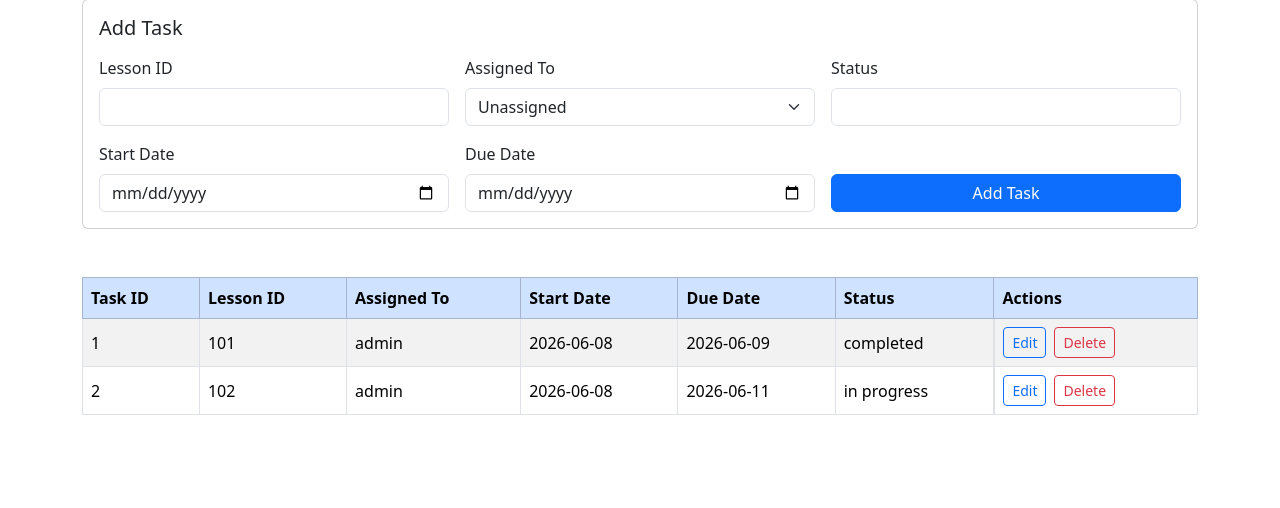
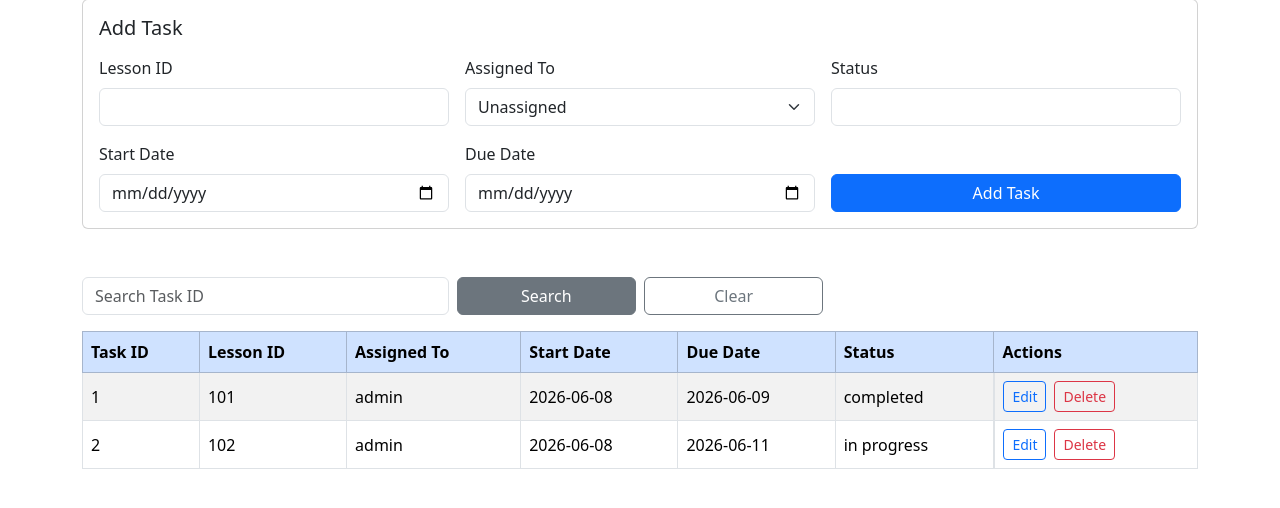
Before and after one commit to ApurwaNile/application_development-_CRUD, a FastAPI app: page /tasks in a window 1280 px wide. Shown: the part 209-717 px from the top of the page. Run offline with FastAPI, Linux system fonts and the light colour scheme; a user stored in the database is signed in.

Commit message:
Task CRUD complete

```diff
--- a/app/routers/tasks.py
+++ b/app/routers/tasks.py
@@ -16,34 +16,49 @@ router = APIRouter(prefix="/tasks", tags=["tasks"])
 BASE_DIR = Path(__file__).resolve().parent.parent
 templates = Jinja2Templates(directory=BASE_DIR / "templates")
 
-
 @router.get("")
 async def list_tasks(
     request: Request,
     edit: int | None = None,
+    search: int | None = None,
     db: Session = Depends(get_db),
 ):
     auth_result = require_login(request)
     if isinstance(auth_result, RedirectResponse):
         return auth_result
 
-    tasks = db.scalars(
+    query = (
         select(TaskItem)
         .options(joinedload(TaskItem.assignee))
-        .order_by(TaskItem.id)
+    )
+
+    if search is not None:
+        query = query.where(TaskItem.id == search)
+
+    tasks = db.scalars(
+        query.order_by(TaskItem.id)
     ).unique().all()
-    users = db.scalars(select(User).order_by(User.username)).all()
+
+    users = db.scalars(
+        select(User).order_by(User.username)
+    ).all()
 
     edit_task = None
+
     if edit is not None:
-        edit_task = db.scalar(select(TaskItem).where(TaskItem.id == edit))
+        edit_task = db.scalar(
+            select(TaskItem).where(TaskItem.id == edit)
+        )
 
     return templates.TemplateResponse(
         request=request,
         name="task_form.html",
-        context={"tasks": tasks, "users": users, "edit_task": edit_task},
+        context={
+            "tasks": tasks,
+            "users": users,
+            "edit_task": edit_task,
+        },
     )
-
 
 @router.post("")
 async def create_task(
@@ -66,11 +81,11 @@ async def create_task(
         due_date=date.fromisoformat(due_date),
         status=status,
     )
+
     db.add(task)
     db.commit()
 
     return RedirectResponse(url="/tasks", status_code=303)
-
 
 @router.post("/{task_id}/update")
 async def update_task(
--- a/app/templates/task_form.html
+++ b/app/templates/task_form.html
@@ -146,6 +146,29 @@
         </form>
         {% endif %}
 
+        <form method="get" action="/tasks" class="row g-2 mb-3">
+            <div class="col-md-4">
+                <input
+                    type="number"
+                    name="search"
+                    class="form-control"
+                    placeholder="Search Task ID"
+                >
+            </div>
+
+            <div class="col-md-2">
+                <button type="submit" class="btn btn-secondary w-100">
+                    Search
+                </button>
+            </div>
+
+            <div class="col-md-2">
+                <a href="/tasks" class="btn btn-outline-secondary w-100">
+                    Clear
+                </a>
+            </div>
+        </form>
+
         <div class="table-responsive">
             <table class="table table-striped table-bordered align-middle">
                 <thead class="table-primary">
```
Also changed, not shown: task_manager.db.
